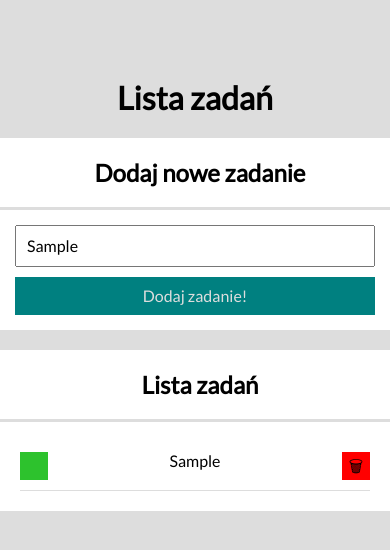
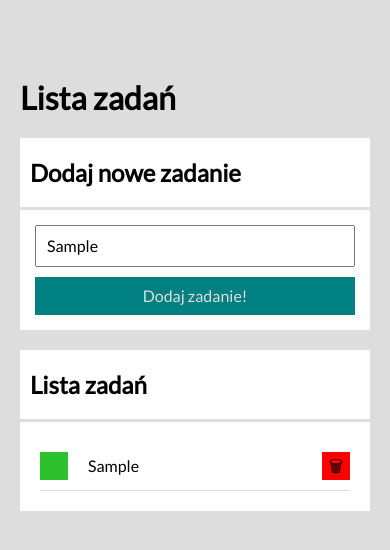
Before and after one commit to BarKles02/todolist, a plain HTML site: page index.html in a window 390 px wide. Both pictures are taken after typing "Sample" into the empty fields and a click on the button "Dodaj zadanie!". Drawn offline with nearby package versions, Linux system fonts and the light colour scheme.

Commit message:
css inprovements

```diff
--- a/css/container.css
+++ b/css/container.css
@@ -3,3 +3,9 @@
     margin: 0 auto;
     margin-top: 25px;
 }
+
+@media (max-width:1000px) {
+    .container {
+        margin: 20px;
+    }
+}
--- a/css/list.css
+++ b/css/list.css
@@ -9,11 +9,17 @@
 }
 
 .list__item {
-    display: flex;
-    justify-content: space-between;
+    display: grid;
+    grid-template-columns: 28px 1fr 28px;
     padding-bottom: 10px;
     border-bottom: 1px solid #ddd;
     margin-bottom: 20px;
+}
+
+.list__task {
+    padding: 0 20px 0 20px;
+    display: flex;
+    align-items: center;
 }
 
 .list__item--done {
--- a/css/section.css
+++ b/css/section.css
@@ -8,18 +8,6 @@
     border-bottom: 3px solid #ddd;
 }
 
-@media (max-width:767px) {
-    .header {
-        display: flex;
-        justify-content: center;
-    }
-
-    .section__header {
-        display: flex;
-        justify-content: center;
-    }
-}
-
 .section__header {
     font-weight: 1000;
     padding-left: 10px;
--- a/js/script.js
+++ b/js/script.js
@@ -44,7 +44,7 @@
             htmlString += `
                 <li class=list__item>
                 <button class="list__button list__button--done js-done"> ${task.done ? "✔" : ""}</button>
-                   <span ${task.done ? " class=\"list__item--done\"" : ""} >${task.content}</span>
+                   <span ${task.done ? " class=\" list__task list__item--done\"" : " class=\" list__task\""} >${task.content}</span>
                 <button class="button list__button list__button--remove js-remove">🗑</button>
                 </li>
             `;
```
